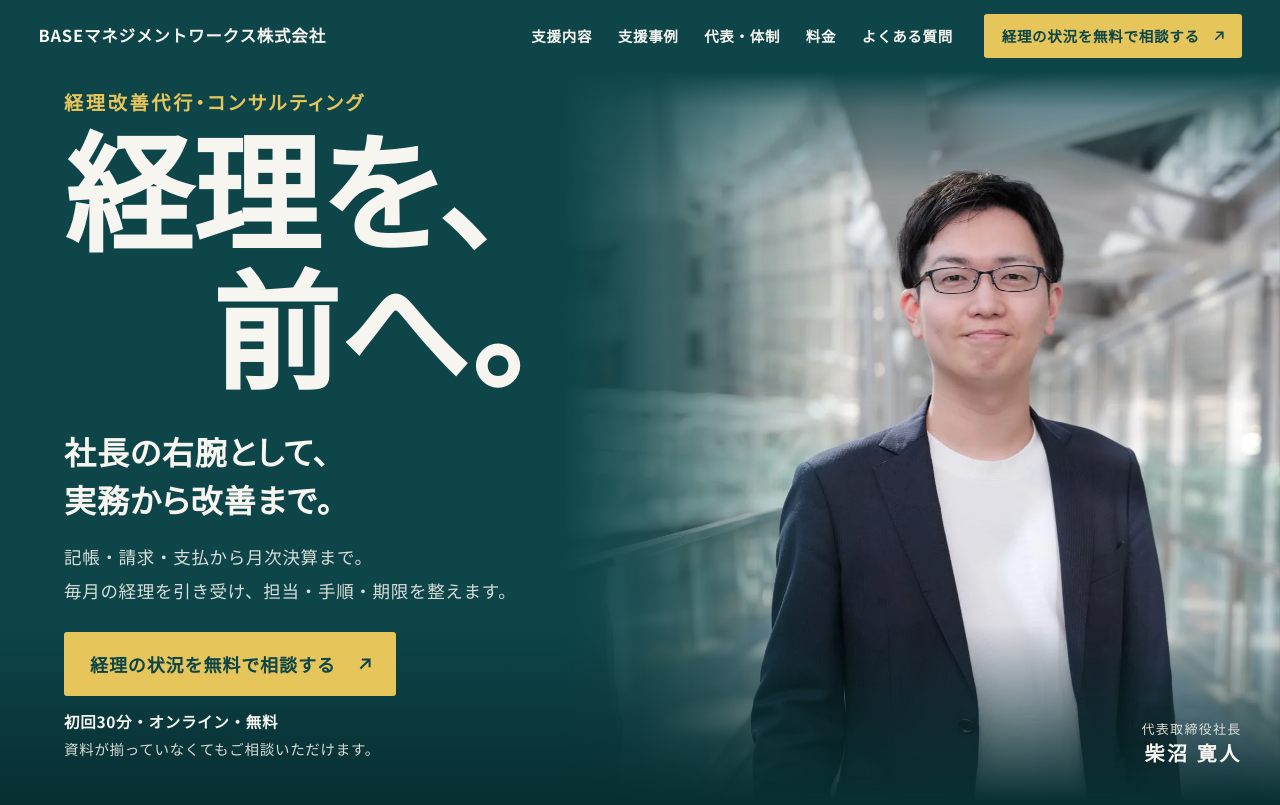
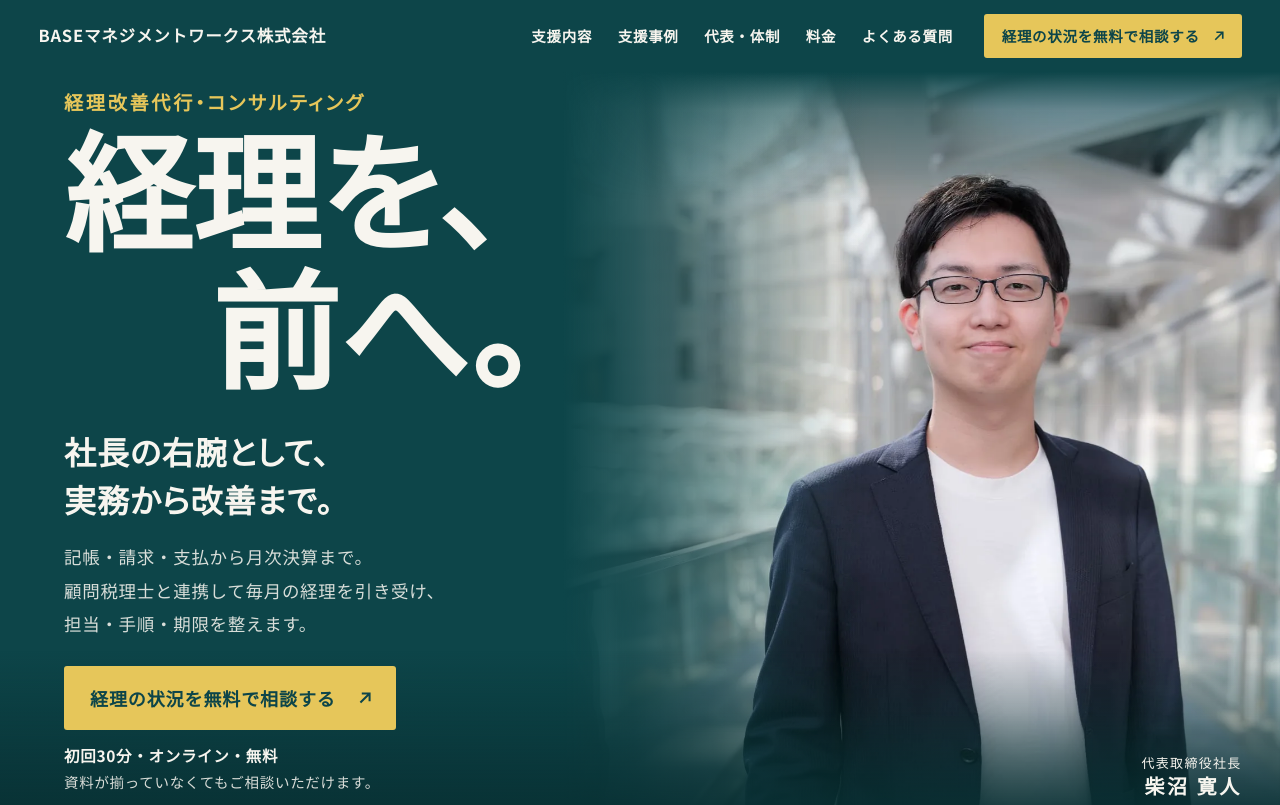
Before and after one commit to bmw0332/x01, a plain HTML site: page index.html in a window 1280 px wide. Shown: the top 805 px of the page. Drawn offline with Linux system fonts and the light colour scheme; a web font is replaced by a local one.

Commit message:
Add files via upload

```diff
--- a/index.html
+++ b/index.html
@@ -5,7 +5,7 @@
 <meta name="viewport" content="width=device-width, initial-scale=1">
 <meta name="robots" content="noindex">
 <title>経理を、前へ。｜経理改善代行・コンサルティング｜BASEマネジメントワークス株式会社</title>
-<meta name="description" content="領収書や請求書がたまる、経理が担当者任せ、前月の数字が出てこない。そんな会社の経理を、BASEマネジメントワークス株式会社が支援します。記帳・請求・支払から月次決算まで毎月の経理を引き受け、担当・手順・期限を整えます。初回相談は30分・オンライン・無料。">
+<meta name="description" content="領収書や請求書がたまる、経理が担当者任せ、前月の数字が出てこない。そんな会社の経理を、BASEマネジメントワークス株式会社が支援します。記帳・請求・支払から月次決算まで、顧問税理士と連携して毎月の経理を引き受け、担当・手順・期限を整えます。初回相談は30分・オンライン・無料。">
 <meta name="theme-color" content="#0D4549">
 <script>document.documentElement.className+=" js";</script>
 <link rel="preload" as="image" href="hero-sp.webp" media="(max-width: 899px)" fetchpriority="high">
@@ -137,7 +137,8 @@ h1,h2,h3{font-family:var(--mincho);font-weight:700;line-height:1.36;letter-spaci
   .hero-fig img{transform-origin:56% 28%;transform:scale(calc(1 + var(--p,0) * .07));will-change:transform}
   .hero-fig::after{background:
     linear-gradient(90deg,#0D4549 0,rgba(13,69,73,.84) 10%,rgba(13,69,73,.36) 26%,rgba(13,69,73,0) 42%),
-    linear-gradient(180deg,#0D4549 0,rgba(13,69,73,.5) 5%,rgba(13,69,73,0) 17%)}
+    linear-gradient(180deg,#0D4549 0,rgba(13,69,73,.5) 5%,rgba(13,69,73,0) 17%),
+    linear-gradient(0deg,rgba(8,47,50,.45) 0,rgba(8,47,50,0) 16%)}
   .hero-in{margin-top:0;padding-top:calc(var(--hh) + clamp(8px,2vh,28px));padding-bottom:clamp(28px,5vh,64px)}
   .hero-text{max-width:min(46vw,640px)}
   .hero-svc{margin-bottom:clamp(8px,1.6vh,18px)}
@@ -149,7 +150,7 @@ h1,h2,h3{font-family:var(--mincho);font-weight:700;line-height:1.36;letter-spaci
   .hero-cta .btn{width:auto;min-height:64px}
   .hero-note{margin-top:12px}
   .hero-cap{display:block;position:absolute;right:clamp(20px,3vw,40px);bottom:clamp(20px,4vh,40px);text-align:right;line-height:1.5}
-  .hero-cap small{display:block;font-size:13px;letter-spacing:.1em;color:var(--soft)}
+  .hero-cap small{display:block;font-size:13px;letter-spacing:.1em;color:var(--ivory)}
   .hero-cap b{font-family:var(--mincho);font-size:20px;letter-spacing:.12em}
 }
 @media (prefers-reduced-motion:no-preference){
@@ -452,7 +453,7 @@ h1,h2,h3{font-family:var(--mincho);font-weight:700;line-height:1.36;letter-spaci
     <div class="hero-text">
       <h1 id="hero-h"><span class="hero-svc"><span class="u">経理改善代行・</span><span class="u">コンサルティング</span></span><span class="hero-main"><span class="l1">経理を、</span><span class="l2">前へ。</span></span></h1>
       <p class="hero-sub">社長の右腕として、<br>実務から改善まで。</p>
-      <p class="hero-desc ph">記帳・請求・支払から月次決算まで。<br><span class="u">毎月の経理を引き受け、</span><span class="u">担当・手順・期限を整えます。</span></p>
+      <p class="hero-desc ph"><span class="u">記帳・請求・支払から</span><span class="u">月次決算まで。</span><br><span class="u">顧問税理士と連携して</span><span class="u">毎月の経理を引き受け、</span><span class="u">担当・手順・期限を整えます。</span></p>
       <div class="hero-cta">
         <a class="btn" id="hero-btn" href="https://timerex.net/s/ba.08h_1a1f/03e8fbdc" target="_blank" rel="noopener" data-track="cta_hero"><span class="btn-t"><span class="u">経理の状況を</span><span class="u">無料で相談する</span></span><span class="vh">（予約ページが新しいタブで開きます）</span><svg aria-hidden="true" focusable="false"><use href="#i-out"/></svg></a>
         <p class="hero-note ph"><b>初回30分・オンライン・無料</b><span class="u">資料が揃っていなくても</span><span class="u">ご相談いただけます。</span></p>
```
